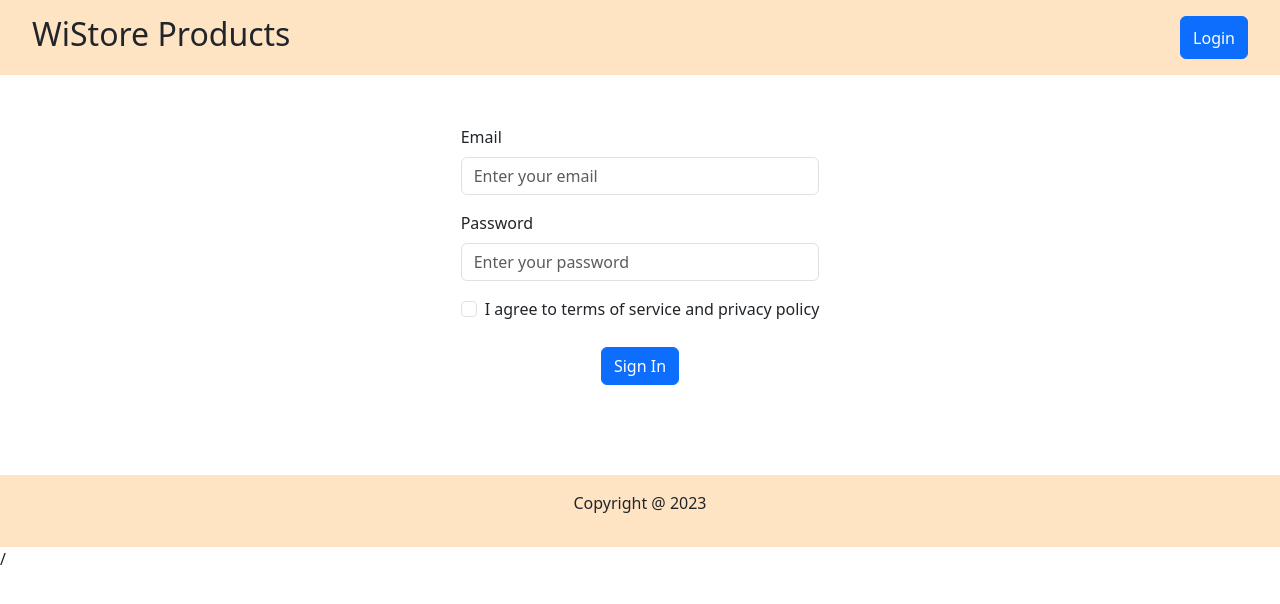
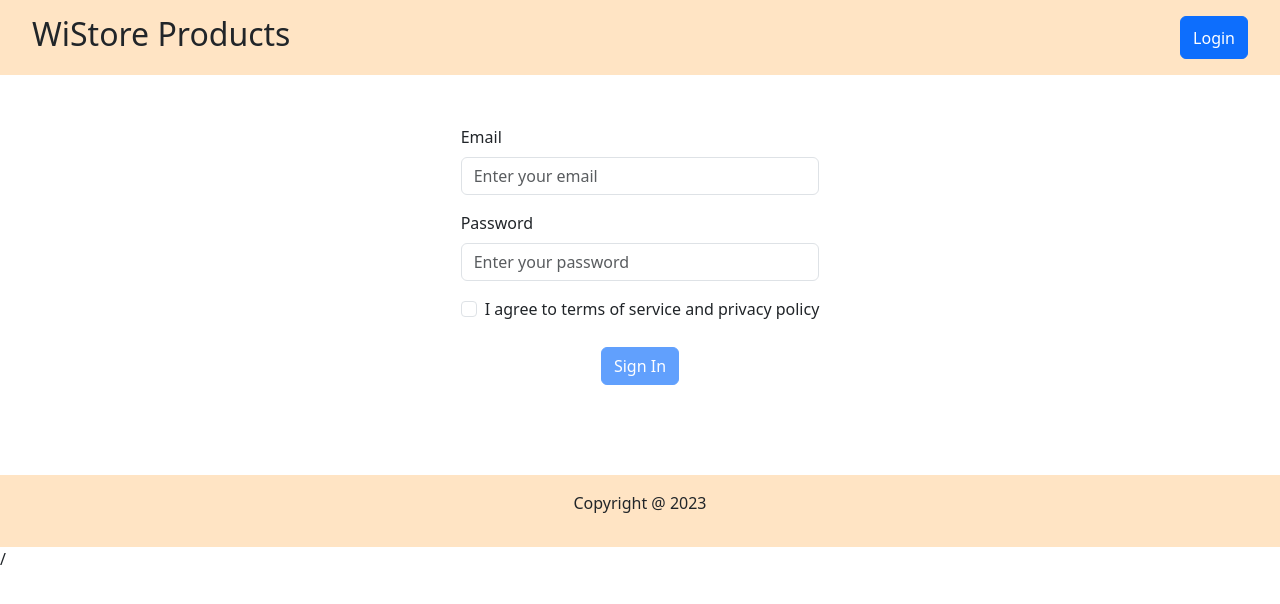
Before and after one commit to hediye-ersan/s7-g4-cy, a React (Vite) app: page / in a window 1280 px wide. Shown: the top 604 px of the page. Built offline with nearby package versions, Linux system fonts and the light colour scheme.

Commit message:
button tagine disabled attribute eklendi.

```diff
--- a/src/components/Login.jsx
+++ b/src/components/Login.jsx
@@ -131,7 +131,7 @@ export default function Login() {
       </FormGroup>
 
       <FormGroup className="text-center p-4">
-        <Button color="primary">Sign In</Button>
+        <Button color="primary" disabled={!isValid}>Sign In</Button>
       </FormGroup>
     </Form>
   );
```
